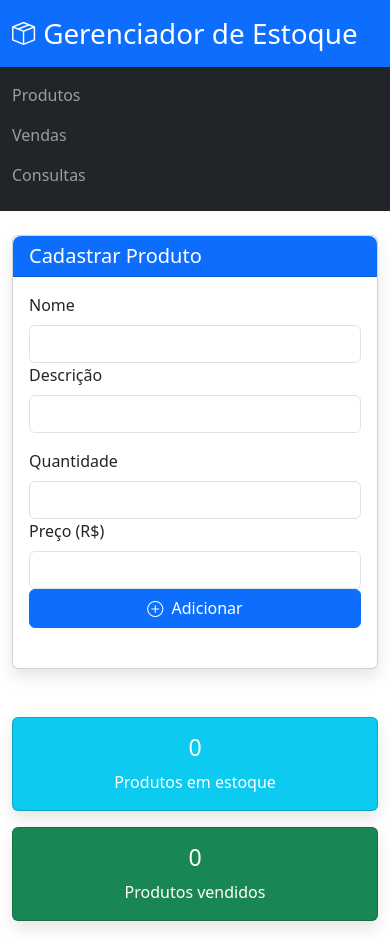
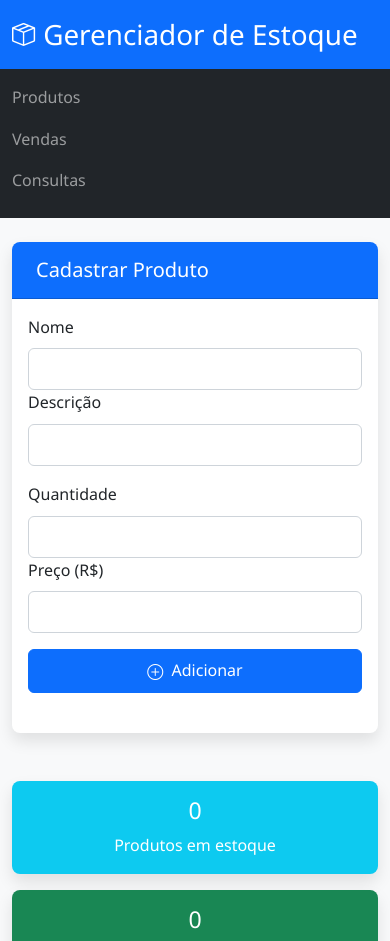
Before and after one commit to brunonvsdev/controle-estoque, a Flask app: page / in a window 390 px wide. Shown: the top 941 px of the page. Run offline with Flask 3, Linux system fonts and the light colour scheme; data that the repository does not hold is empty.

Commit message:
refactor: reorganizar HTML para melhor carregamento de CSS/Bootstrap e pequenas melhorias estruturais.

```diff
--- a/frontend/templates/index.html
+++ b/frontend/templates/index.html
@@ -4,9 +4,12 @@
     <meta charset="UTF-8">
     <meta name="viewport" content="width=device-width, initial-scale=1.0">
     <title>Gerenciador de Estoque</title>
-    <link rel="stylesheet" href="style.css">
+    <!-- Bootstrap CSS primeiro -->
     <link href="https://cdn.jsdelivr.net/npm/bootstrap@5.3.0/dist/css/bootstrap.min.css" rel="stylesheet">
+    <!-- Bootstrap Icons depois do Bootstrap CSS -->
     <link rel="stylesheet" href="https://cdn.jsdelivr.net/npm/bootstrap-icons@1.10.0/font/bootstrap-icons.css">
+    <!-- Seu CSS customizado por último -->
+    <link rel="stylesheet" href="{{ url_for('static', filename='css/style.css') }}">
 </head>
 <body>
     <header class="bg-primary text-white py-3">
@@ -56,7 +59,7 @@
                                             <input type="text" class="form-control" id="descricao">
                                         </div>
                                     </div>
-                                    <div class="row mb-3">
+                                    <div class="row mb-3 align-items-end">
                                         <div class="col-md-3">
                                             <label for="quantidade" class="form-label">Quantidade</label>
                                             <input type="number" class="form-control" id="quantidade" min="0" required>
@@ -65,7 +68,12 @@
                                             <label for="preco" class="form-label">Preço (R$)</label>
                                             <input type="number" step="0.01" class="form-control" id="preco" min="0" required>
                                         </div>
-                                        <div class="col-md-6 d-flex align-items-end">
+                                        <div class="col-12 d-block d-md-none mt-3">
+                                            <button type="submit" class="btn btn-primary w-100">
+                                                <i class="bi bi-plus-circle"></i> Adicionar
+                                            </button>
+                                        </div>
+                                        <div class="col-md-6 d-none d-md-flex justify-content-start">
                                             <button type="submit" class="btn btn-primary">
                                                 <i class="bi bi-plus-circle"></i> Adicionar
                                             </button>
@@ -120,12 +128,14 @@
                                         <td>{{ produto.quantidade }}</td>
                                         <td>R$ {{ "%.2f"|format(produto.preco) }}</td>
                                         <td>
-                                            <button class="btn btn-sm btn-warning btn-editar me-1">
-                                                <i class="bi bi-pencil"></i>
-                                            </button>
-                                            <button class="btn btn-sm btn-danger btn-excluir">
-                                                <i class="bi bi-trash"></i>
-                                            </button>
+                                            <div class="acoes-produto-btns">
+                                                <button class="btn btn-sm btn-warning btn-editar">
+                                                    <i class="bi bi-pencil"></i>
+                                                </button>
+                                                <button class="btn btn-sm btn-danger btn-excluir">
+                                                    <i class="bi bi-trash"></i>
+                                                </button>
+                                            </div>
                                         </td>
                                     </tr>
                                     {% endfor %}
@@ -148,7 +158,7 @@
                             </div>
                             <div class="card-body">
                                 <form id="form-venda">
-                                    <div class="row mb-3">
+                                    <div class="row mb-3 align-items-end">
                                         <div class="col-md-6">
                                             <label for="produto-venda" class="form-label">Produto</label>
                                             <select class="form-select" id="produto-venda" required>
@@ -161,7 +171,12 @@
                                             <label for="quantidade-venda" class="form-label">Quantidade</label>
                                             <input type="number" class="form-control" id="quantidade-venda" min="1" required>
                                         </div>
-                                        <div class="col-md-3 d-flex align-items-end">
+                                        <div class="col-12 d-block d-md-none mt-3">
+                                            <button type="submit" class="btn btn-primary w-100">
+                                                <i class="bi bi-cart-check"></i> Registrar
+                                            </button>
+                                        </div>
+                                        <div class="col-md-3 d-none d-md-flex justify-content-start">
                                             <button type="submit" class="btn btn-primary">
                                                 <i class="bi bi-cart-check"></i> Registrar
                                             </button>
```
